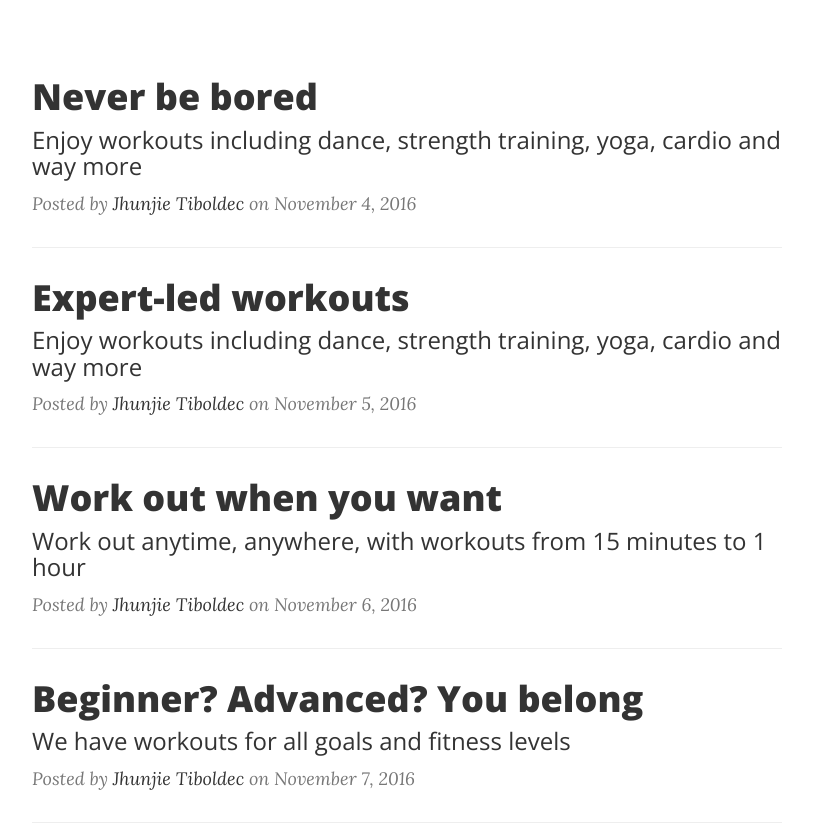
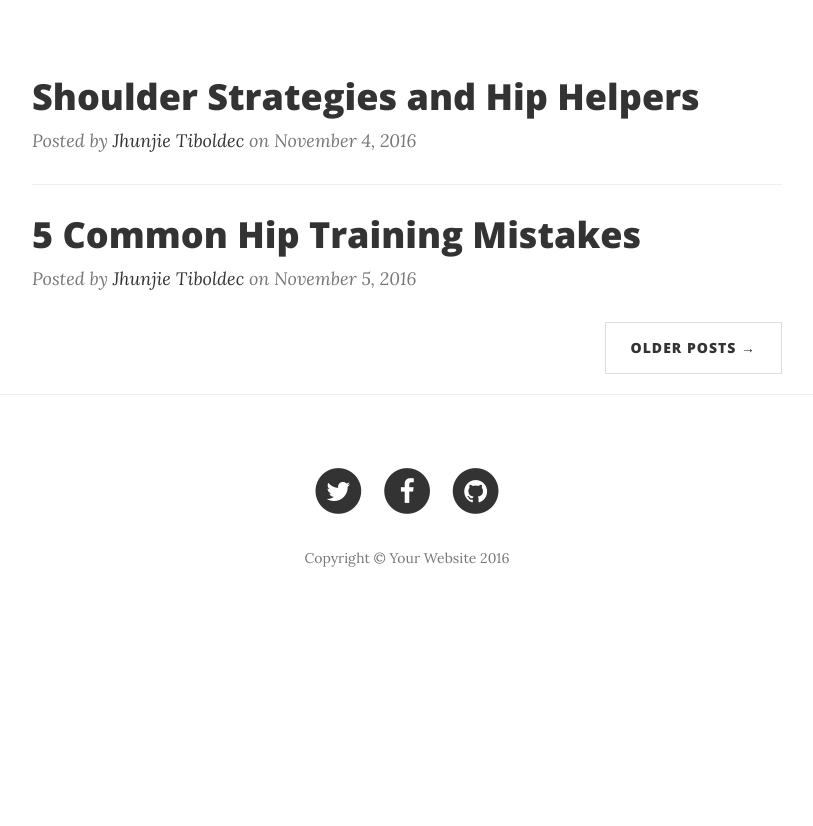
Before and after one commit to tiboldecjhunjie/Blog, a website: page index.html in a window 1280 px wide. Shown: the part 451-1277 px from the top of the page, without its empty margins (233-1046 px from the left). After the commit the page ends 1085 px from the top, so only its background shows below. Drawn offline with nearby package versions, Linux system fonts and the light colour scheme.

Commit message:
Update index.html

```diff
--- a/index.html
+++ b/index.html
@@ -90,11 +90,9 @@
                 <div class="post-preview">
                     <a href="post.html">
                         <h2 class="post-title">
-                            Never be bored
+                            Shoulder Strategies and Hip Helpers
                         </h2>
-                        <h3 class="post-subtitle">
-                            Enjoy workouts including dance, strength training, yoga, cardio and way more
-                        </h3>
+
                     </a>
                     <p class="post-meta">Posted by <a href="#">Jhunjie Tiboldec</a> on November 4, 2016</p>
                 </div>
@@ -102,39 +100,14 @@
                 <div class="post-preview">
                     <a href="post.html">
                         <h2 class="post-title">
-                            Expert-led workouts
+                            5 Common Hip Training Mistakes
                         </h2>
-                        <h3 class="post-subtitle">
-                            Enjoy workouts including dance, strength training, yoga, cardio and way more
-                        </h3>
+
                     </a>
                     <p class="post-meta">Posted by <a href="#">Jhunjie Tiboldec</a> on November 5, 2016</p>
                 </div>
-                <hr>
-                <div class="post-preview">
-                    <a href="post.html">
-                        <h2 class="post-title">
-                            Work out when you want
-                        </h2>
-                        <h3 class="post-subtitle">
-                            Work out anytime, anywhere, with workouts from 15 minutes to 1 hour
-                        </h3>
-                    </a>
-                    <p class="post-meta">Posted by <a href="#">Jhunjie Tiboldec</a> on November 6, 2016</p>
-                </div>
-                <hr>
-                <div class="post-preview">
-                    <a href="post.html">
-                        <h2 class="post-title">
-                            Beginner? Advanced? You belong
-                        </h2>
-                        <h3 class="post-subtitle">
-                            We have workouts for all goals and fitness levels
-                        </h3>
-                    </a>
-                    <p class="post-meta">Posted by <a href="#">Jhunjie Tiboldec</a> on November 7, 2016</p>
-                </div>
-                <hr>
+
+
                 <!-- Pager -->
                 <ul class="pager">
                     <li class="next">
```
